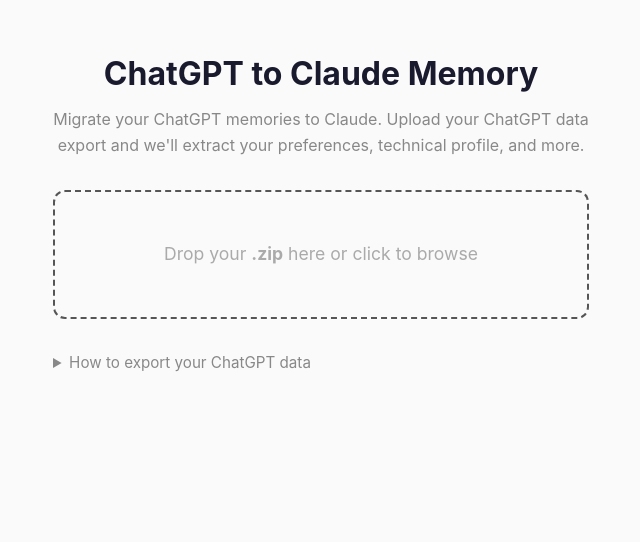
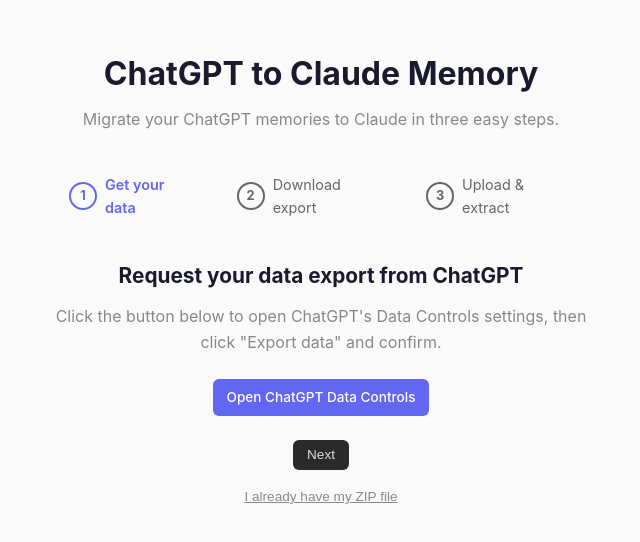
Before and after one commit to grifmang/chatGPTtoClaude, a React (Vite) app: page / in a window 1280 px wide. Shown: the top 542 px of the page, without its empty margins (319-959 px from the left). Built offline with nearby package versions, Linux system fonts and the light colour scheme.

Commit message:
feat: refactor UploadPage into guided 3-step wizard with API key option
Co-Authored-By: Claude Opus 4.6 <noreply@anthropic.com>

```diff
--- a/src/App.tsx
+++ b/src/App.tsx
@@ -18,7 +18,7 @@ function App() {
   const [candidates, setCandidates] = useState<MemoryCandidate[]>([]);
   const [exportMarkdown, setExportMarkdown] = useState("");
 
-  const handleFileSelected = async (file: File) => {
+  const handleFileSelected = async (file: File, _apiKey?: string) => {
     setIsProcessing(true);
     setError(undefined);
 
--- a/src/components/UploadPage.css
+++ b/src/components/UploadPage.css
@@ -99,3 +99,108 @@
   color: #aaa;
   line-height: 1.8;
 }
+
+/* ─── Wizard Steps ──────────────────────────────────────────────────────────── */
+
+.wizard-step {
+  width: 100%;
+  text-align: center;
+}
+
+.wizard-step h2 {
+  font-size: 1.3rem;
+  margin-bottom: 0.75rem;
+}
+
+.wizard-text {
+  color: #888;
+  margin-bottom: 1.5rem;
+  line-height: 1.6;
+}
+
+.wizard-nav {
+  display: flex;
+  flex-direction: column;
+  align-items: center;
+  gap: 0.75rem;
+  margin-top: 1.5rem;
+}
+
+.btn {
+  padding: 0.6rem 1.2rem;
+  border-radius: 8px;
+  border: 1px solid #444;
+  background: #2a2a2a;
+  color: #ddd;
+  cursor: pointer;
+  font-size: 0.95rem;
+  transition: background-color 0.15s, border-color 0.15s;
+}
+
+.btn:hover {
+  background: #333;
+  border-color: #666;
+}
+
+.btn-primary {
+  background: #6366f1;
+  border-color: #6366f1;
+  color: white;
+  text-decoration: none;
+  display: inline-block;
+}
+
+.btn-primary:hover {
+  background: #4f46e5;
+}
+
+.btn-link {
+  background: none;
+  border: none;
+  color: #888;
+  text-decoration: underline;
+  cursor: pointer;
+  font-size: 0.9rem;
+}
+
+.btn-link:hover {
+  color: #aaa;
+}
+
+/* ─── API Key ────────────────────────────────────────────────────────────────── */
+
+.api-key-section {
+  margin-top: 1.5rem;
+  width: 100%;
+  text-align: left;
+}
+
+.api-key-toggle {
+  display: flex;
+  align-items: center;
+  gap: 0.5rem;
+  cursor: pointer;
+  font-size: 0.9rem;
+  color: #aaa;
+}
+
+.api-key-input-wrapper {
+  margin-top: 0.75rem;
+}
+
+.api-key-input {
+  width: 100%;
+  padding: 0.6rem 0.8rem;
+  background: #111;
+  border: 1px solid #444;
+  border-radius: 8px;
+  color: #ddd;
+  font-family: monospace;
+  font-size: 0.9rem;
+}
+
+.api-key-notice {
+  color: #666;
+  font-size: 0.8rem;
+  margin-top: 0.4rem;
+}
--- a/src/components/UploadPage.tsx
+++ b/src/components/UploadPage.tsx
@@ -1,39 +1,45 @@
 import { useState, useRef } from "react";
+import { Stepper } from "./Stepper";
 import "./UploadPage.css";
 
+const STEPS = ["Get your data", "Download export", "Upload & extract"];
+
 type UploadPageProps = {
-  onFileSelected: (file: File) => void;
+  onFileSelected: (file: File, apiKey?: string) => void;
   isProcessing: boolean;
   error?: string;
+  progress?: string;
 };
 
 export function UploadPage({
   onFileSelected,
   isProcessing,
   error,
+  progress,
 }: UploadPageProps) {
+  const [step, setStep] = useState(isProcessing ? 2 : 0);
   const [isDragging, setIsDragging] = useState(false);
-  const [instructionsOpen, setInstructionsOpen] = useState(false);
+  const [apiKeyEnabled, setApiKeyEnabled] = useState(false);
+  const [apiKey, setApiKey] = useState("");
   const fileInputRef = useRef<HTMLInputElement>(null);
-
-  const handleDragOver = (e: React.DragEvent) => {
-    e.preventDefault();
-    setIsDragging(true);
-  };
-
-  const handleDragLeave = (e: React.DragEvent) => {
-    e.preventDefault();
-    setIsDragging(false);
-  };
 
   const handleDrop = (e: React.DragEvent) => {
     e.preventDefault();
     setIsDragging(false);
     const file = e.dataTransfer.files[0];
     if (file && file.name.endsWith(".zip")) {
-      onFileSelected(file);
+      onFileSelected(file, apiKeyEnabled ? apiKey : undefined);
     }
   };
+
+  const handleFileChange = (e: React.ChangeEvent<HTMLInputElement>) => {
+    const file = e.target.files?.[0];
+    if (file) {
+      onFileSelected(file, apiKeyEnabled ? apiKey : undefined);
+    }
+  };
+
+  const handleDropZoneClick = () => fileInputRef.current?.click();
 
   const handleKeyDown = (e: React.KeyboardEvent) => {
     if (e.key === "Enter" || e.key === " ") {
@@ -42,41 +48,89 @@ export function UploadPage({
     }
   };
 
-  const handleFileChange = (e: React.ChangeEvent<HTMLInputElement>) => {
-    const file = e.target.files?.[0];
-    if (file) {
-      onFileSelected(file);
-    }
-  };
-
-  const handleDropZoneClick = () => {
-    fileInputRef.current?.click();
-  };
-
   return (
     <div className="upload-page">
       <h1 className="upload-title">ChatGPT to Claude Memory</h1>
       <p className="upload-subtitle">
-        Migrate your ChatGPT memories to Claude. Upload your ChatGPT data export
-        and we'll extract your preferences, technical profile, and more.
+        Migrate your ChatGPT memories to Claude in three easy steps.
       </p>
+
+      <Stepper steps={STEPS} currentStep={step} onStepClick={setStep} />
 
       {error && <div className="upload-error">{error}</div>}
 
+      {step === 0 && (
+        <div className="wizard-step">
+          <h2>Request your data export from ChatGPT</h2>
+          <p className="wizard-text">
+            Click the button below to open ChatGPT's Data Controls settings,
+            then click "Export data" and confirm.
+          </p>
+          <a
+            href="https://chatgpt.com/#settings/DataControls"
+            target="_blank"
+            rel="noopener noreferrer"
+            className="btn btn-primary"
+          >
+            Open ChatGPT Data Controls
+          </a>
+          <div className="wizard-nav">
+            <button className="btn" onClick={() => setStep(1)}>
+              Next
+            </button>
+            <button
+              className="btn btn-link"
+              onClick={() => setStep(2)}
+            >
+              I already have my ZIP file
+            </button>
+          </div>
+        </div>
+      )}
+
+      {step === 1 && (
+        <div className="wizard-step">
+          <h2>Download your export</h2>
+          <p className="wizard-text">
+            Check your email for a message from OpenAI with a download link.
+            It usually arrives within a few minutes. The link expires in 24
+            hours.
+          </p>
+          <div className="wizard-nav">
+            <button
+              className="btn btn-primary"
+              onClick={() => setStep(2)}
+            >
+              I have my ZIP file
+            </button>
+          </div>
+        </div>
+      )}
+
+      {step === 2 && (
+        <div className="wizard-step">
           {isProcessing ? (
             <div className="upload-processing">
               <div className="upload-spinner" />
               <p>Processing your ChatGPT export...</p>
+              {progress && <p className="upload-progress">{progress}</p>}
             </div>
           ) : (
+            <>
               <div
                 className={`upload-drop-zone ${isDragging ? "dragging" : ""}`}
                 role="button"
                 tabIndex={0}
                 onClick={handleDropZoneClick}
                 onKeyDown={handleKeyDown}
-          onDragOver={handleDragOver}
-          onDragLeave={handleDragLeave}
+                onDragOver={(e) => {
+                  e.preventDefault();
+                  setIsDragging(true);
+                }}
+                onDragLeave={(e) => {
+                  e.preventDefault();
+                  setIsDragging(false);
+                }}
                 onDrop={handleDrop}
               >
                 <p className="upload-drop-text">
@@ -91,25 +145,37 @@ export function UploadPage({
                   className="upload-file-input"
                 />
               </div>
+
+              <div className="api-key-section">
+                <label className="api-key-toggle">
+                  <input
+                    type="checkbox"
+                    checked={apiKeyEnabled}
+                    onChange={(e) => setApiKeyEnabled(e.target.checked)}
+                  />
+                  <span>Use Claude API for enhanced extraction (optional)</span>
+                </label>
+                {apiKeyEnabled && (
+                  <div className="api-key-input-wrapper">
+                    <input
+                      type="password"
+                      className="api-key-input"
+                      placeholder="sk-ant-..."
+                      value={apiKey}
+                      onChange={(e) => setApiKey(e.target.value)}
+                      data-testid="api-key-input"
+                    />
+                    <p className="api-key-notice">
+                      Your key is stored in memory only and sent directly to
+                      api.anthropic.com. It is never saved or sent elsewhere.
+                    </p>
+                  </div>
                 )}
-
-      <details
-        className="upload-instructions"
-        open={instructionsOpen}
-        onToggle={(e) =>
-          setInstructionsOpen((e.target as HTMLDetailsElement).open)
-        }
-      >
-        <summary>How to export your ChatGPT data</summary>
-        <ol>
-          <li>Go to ChatGPT Settings</li>
-          <li>Click on "Data controls"</li>
-          <li>Click "Export data"</li>
-          <li>Confirm the export request</li>
-          <li>Wait for an email from OpenAI with a download link</li>
-          <li>Download the ZIP file and upload it here</li>
-        </ol>
-      </details>
+              </div>
+            </>
+          )}
+        </div>
+      )}
     </div>
   );
 }
```
Also changed, not shown: 2 other files (tests, documents, lock files or other folders). Lines whose indentation alone changed are shown as unchanged.
